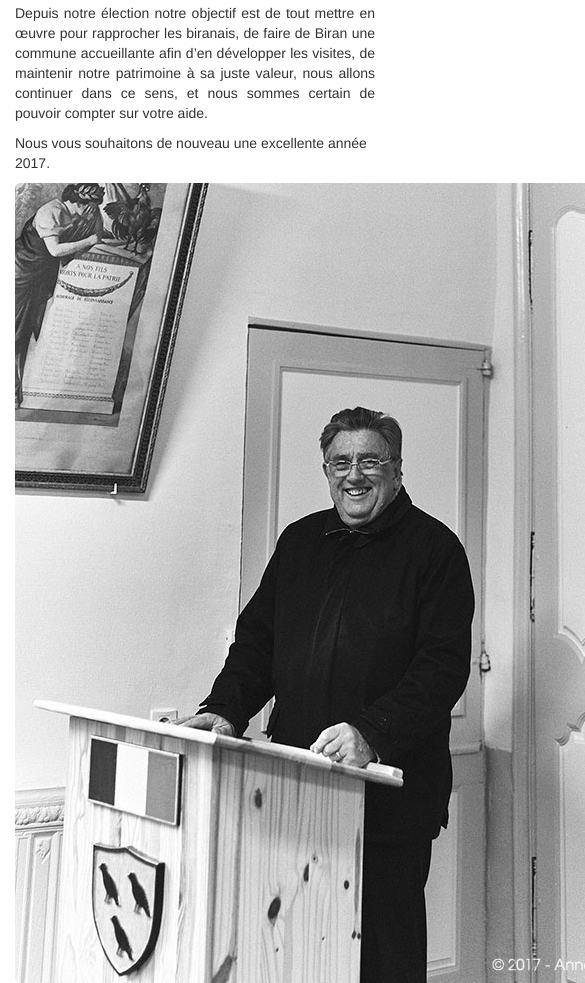
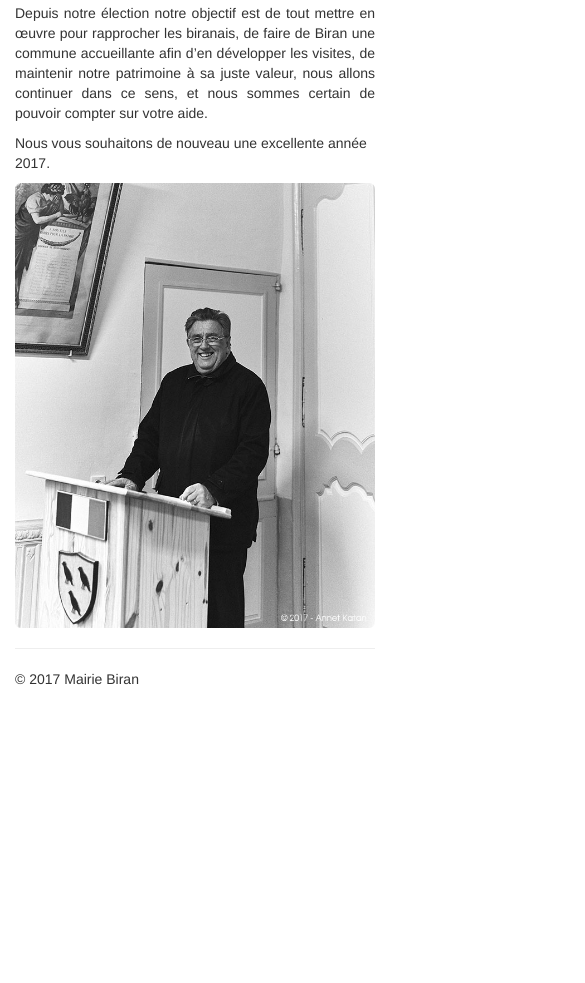
Before and after one commit to mairiebiran/mairiebiran.github.io, a plain HTML site: page mayor.html in a window 390 px wide. Shown: the part 1017-2000 px from the top of the page, 585 px wide, since content can reach past the window. After the commit the page ends 1736 px from the top, so only its background shows below. Drawn offline with nearby package versions, Linux system fonts and the light colour scheme.

Commit message:
Add responsive class.

```diff
--- a/mayor.html
+++ b/mayor.html
@@ -104,7 +104,7 @@
       </div>
 
       <div class="col-md-6">
-        <img src="images/Patrick.jpg" alt="Patrick Delignières" class="img-rounded">
+        <img src="images/Patrick.jpg" class="img-responsive img-rounded" alt="Patrick Delignières" >
       </div>
     </div>
 
```
